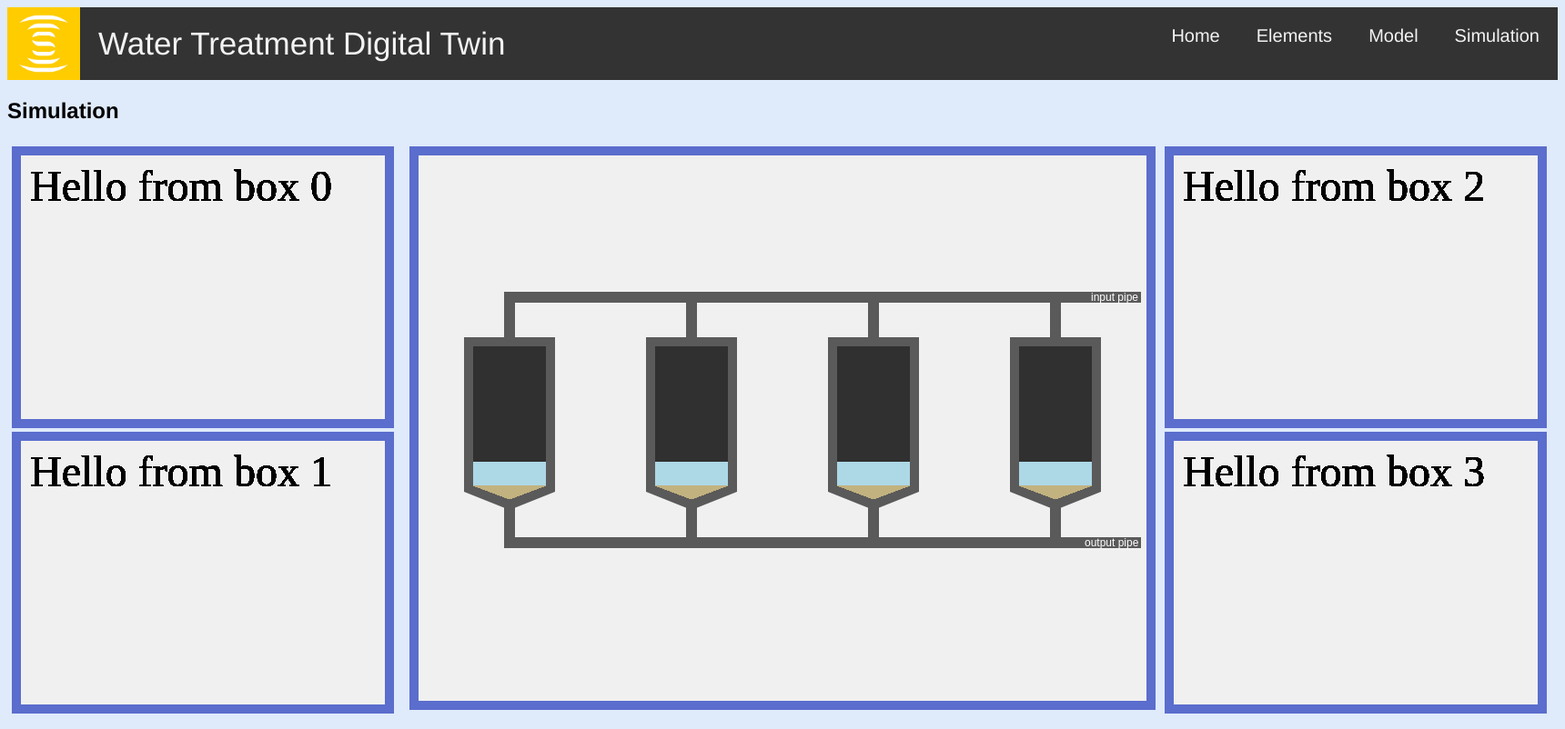
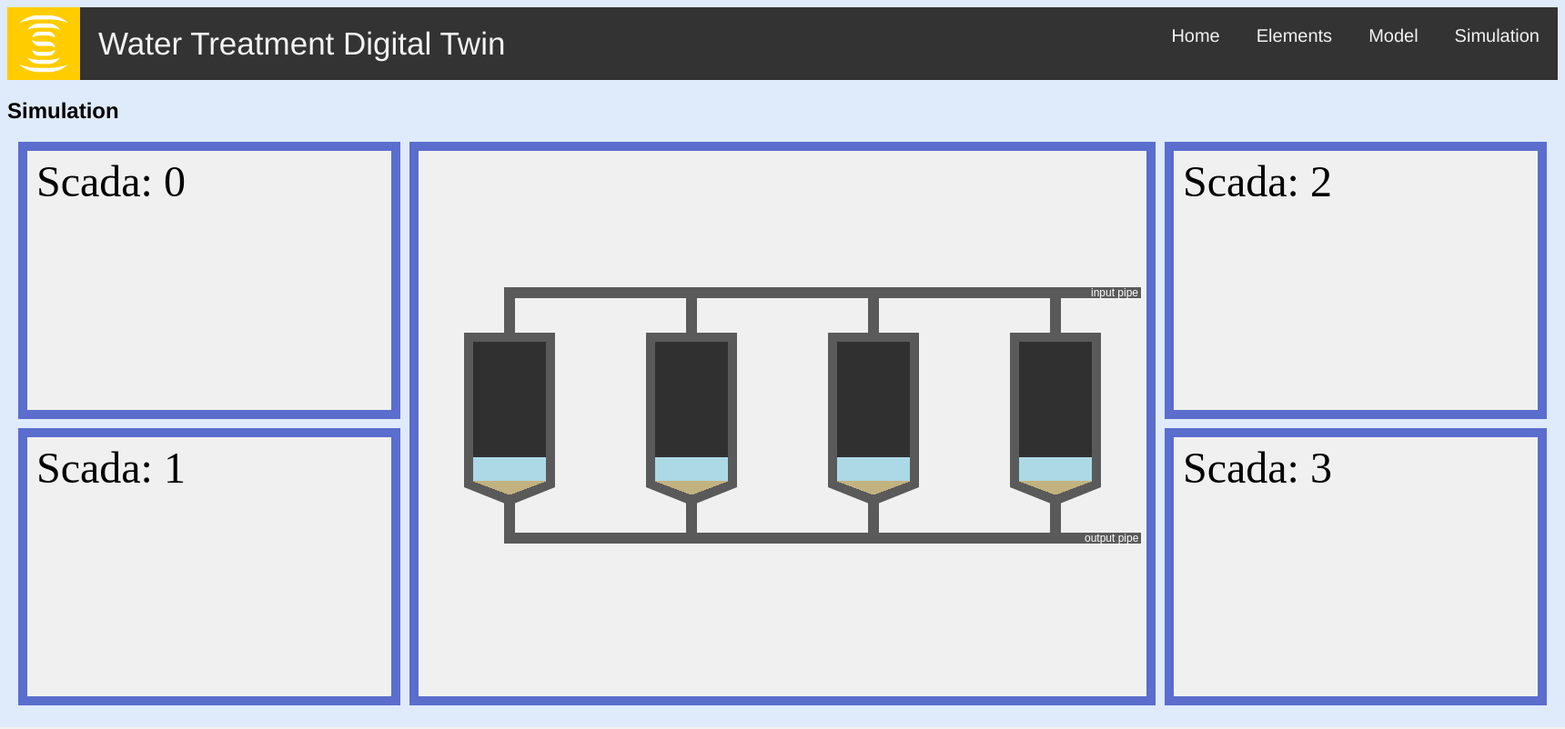
Before and after one commit to joshuak08/digital-twin, a Django app: page /simulation/ in a window 1720 px wide. Shown: the whole page at 91% size. Run offline with Django 4.2, Linux system fonts and the light colour scheme.

Commit message:
fixed html bug for scada screens, cleaned up css and html a little bit, fiddled around with Scada screens al ittle bit also.

```diff
--- a/django/watertreatment/components/static/animScripts/AnimController.js
+++ b/django/watertreatment/components/static/animScripts/AnimController.js
@@ -1,14 +1,14 @@
 import { WaterTank } from "./waterTank.js"
-import { drawText } from "./BoxController.js"
+import { drawText } from "./ScadaController.js"
 
 //============ constant values ============//
 const ctx_layer1 = document.getElementById("canvas_layer1").getContext("2d");
 const ctx_layer2 = document.getElementById("canvas_layer2_anim").getContext("2d");
 
-const box1 = document.getElementById("box1").getContext("2d");
-const box2 = document.getElementById("box2").getContext("2d");
-const box3 = document.getElementById("box3").getContext("2d");
-const box4 = document.getElementById("box4").getContext("2d");
+const box1 = document.getElementById("scada1").getContext("2d");
+const box2 = document.getElementById("scada2").getContext("2d");
+const box3 = document.getElementById("scada3").getContext("2d");
+const box4 = document.getElementById("scada4").getContext("2d");
 
 
 const layer1Width = 800;
@@ -96,21 +96,13 @@ function drawBG(){
     }
 }
 
-drawBG();
-
-
-
 function animate(){
-    tanks[0].draw()
-    tanks[1].draw()
-    tanks[2].draw()
-    tanks[3].draw()
-    for (let boxNum = 0; boxNum < 4; boxNum++ ){
-        drawText(boxes[boxNum], boxNum)
-    }
+    for (let tankNum=0; tankNum<4; tankNum++) {tanks[tankNum].draw();}
     requestAnimationFrame(animate)
-
-
 }
 
+// temp test code for scada text
+for (let boxNum = 0; boxNum < 4; boxNum++ ){drawText(boxes[boxNum], boxNum);}
+
+drawBG();
 animate();
--- a/django/watertreatment/components/static/animScripts/BoxController.js
+++ b/django/watertreatment/components/static/animScripts/ScadaController.js
@@ -1,4 +1,4 @@
 export const drawText = (canvas, boxNum) => {
     canvas.font = "48px serif";
-    canvas.fillText(`Hello from box ${boxNum}`, 10, 50);
+    canvas.fillText(`Scada: ${boxNum}`, 10, 50);
 };
--- a/django/watertreatment/components/static/base.css
+++ b/django/watertreatment/components/static/base.css
@@ -1,6 +1,4 @@
-html {
-    font-family: Arials, Helvetica, sans-serif;
-}
+html {font-family: Arials, Helvetica, sans-serif;}
 
 table {
     border: 1px solid;
@@ -23,17 +21,6 @@ th, td {
     float: left;
     width: 40%;
     display: grid;
-    /*height: 20%;*/
-    /*object-fit: cover;*/
-}
-
-.row {
-  display: flex;
-}
-
-.column {
-  flex: 33.33%;
-  padding: 5px;
 }
 
 .horizontal-grid {
@@ -76,54 +63,41 @@ body {
 }
 
 /* Right-aligned section inside the top navigation */
-.topnav-right {
-    float: right;
+.topnav-right {float: right;}
+
+#title {font-size: 35px;}
+
+* {box-sizing: border-box;}
+/*===== handles scada css =====*/
+.anim_scada{
+    display: flex;
+    justify-content: center;
 }
 
-#title {
-    font-size: 35px;
+.Scada, .main{
+    display:flex;
+    flex-direction: column;
 }
 
-* {
-	box-sizing: border-box;
+.main_anim {flex-basis:800px;}
 
+.Scada {
+    flex-basis:400px;
+    background: #f0f0f0;
+    margin: 0 10px 10px 10px;
 }
+/*=======for perfectly overlapping canvas please don't mess with it=======*/
+canvas {border: solid #5B6DCD 10px;}
 
-/*=======for perfectly overlapping canvas please don't mess with it=======*/
 #canvas_layer1 {
-    z-index: 1;
     position: absolute;
 	background: #f0f0f0;
-	border: solid #5B6DCD 10px;
 }
 
 #canvas_layer2_anim {
-    z-index: 2;
     position: relative;
-	border: solid #5B6DCD 10px;
 }
-
 /* ====================================================================== */
-
-#box1 {
-    background: #f0f0f0;
-	border: solid #5B6DCD 10px;
-}
-
-#box2 {
-    background: #f0f0f0;
-	border: solid #5B6DCD 10px;
-}
-
-#box3 {
-    background: #f0f0f0;
-	border: solid #5B6DCD 10px;
-}
-
-#box4 {
-    background: #f0f0f0;
-	border: solid #5B6DCD 10px;
-}
 
 figure {
     border: thin #c0c0c0 solid;
--- a/django/watertreatment/components/templates/components/simulation.html
+++ b/django/watertreatment/components/templates/components/simulation.html
@@ -4,22 +4,23 @@
 
 <h2>Simulation</h2>
 
-<div class="row">
-  <div class="column">
-    <canvas id="box1" width="400" height="290"></canvas>
-    <canvas id="box2" width="400" height="290"></canvas>
-  </div>
-  <div class="column">
-    <canvas id="canvas_layer1" width="800" height="600"></canvas>
-    <canvas id="canvas_layer2_anim" width="800" height="600"></canvas>
-  </div>
-  <div class="column">
-    <canvas id="box3" width="400" height="290"></canvas>
-    <canvas id="box4" width="400" height="290"></canvas>
-  </div>
+<div class="anim_scada">
+    <div class="side">
+        <canvas id="scada1" class="Scada" width="400" height="285"></canvas>
+        <canvas id="scada2" class="Scada" width="400" height="285"></canvas>
+    </div>
+    <div class="main_anim">
+        <canvas id="canvas_layer1" width="800" height="600"></canvas>
+        <canvas id="canvas_layer2_anim" width="800" height="600"></canvas>
+    </div>
+    <div class="side">
+        <canvas id="scada3" class="Scada" width="400" height="285"></canvas>
+        <canvas id="scada4" class="Scada" width="400" height="285"></canvas>
+    </div>
 </div>
 
-<script type="module" src="{% static 'animScripts/BoxController.js' %}"></script>
+<script type="module" src="{% static 'animScripts/ScadaController.js' %}"></script>
+
 <script type="module" src="{% static 'animScripts/AnimController.js' %}"></script>
 
 {% endblock content %}
```
